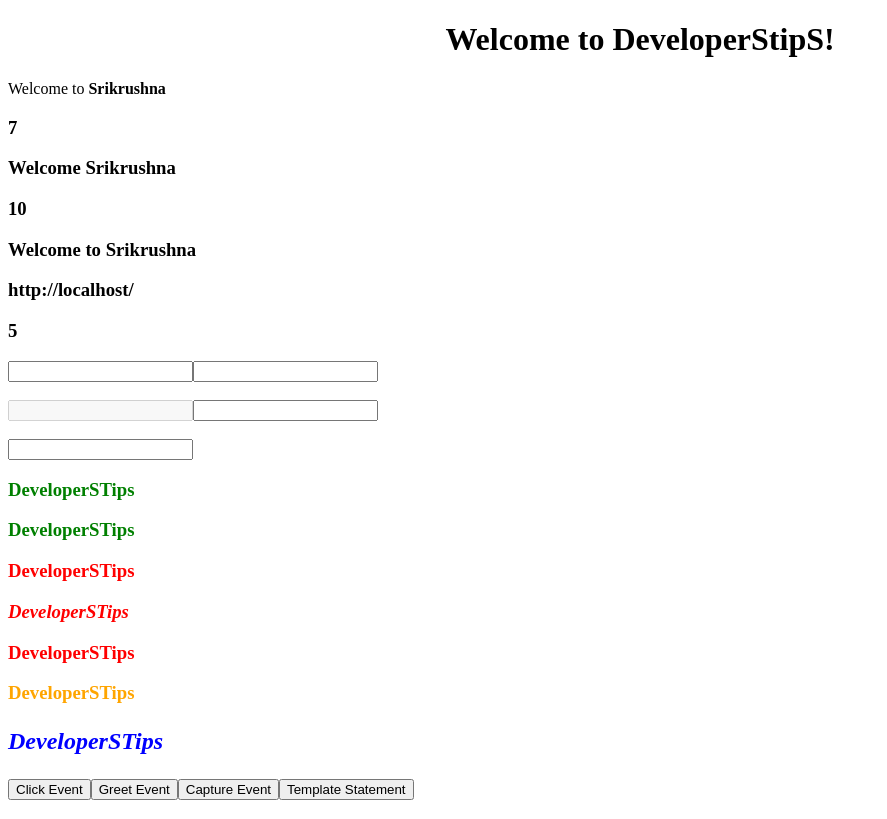
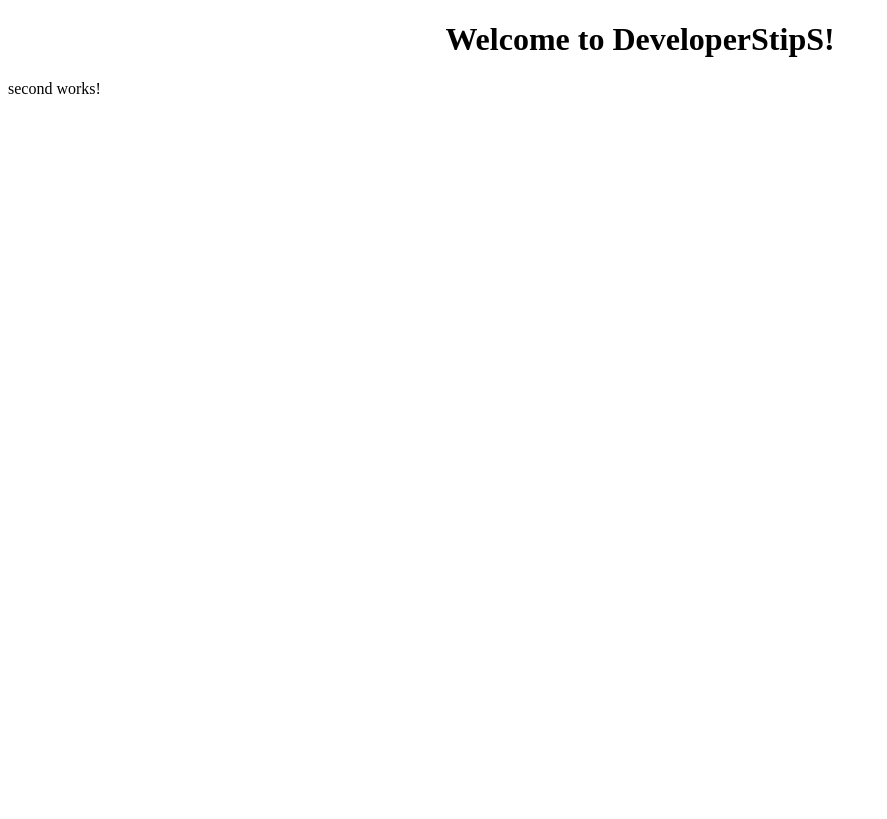
Before and after one commit to SrikrushnaP/angular_tutorial, an Angular app: page / in a window 1280 px wide. Shown: the whole page, without its empty margins (0-887 px from the left). Built offline with nearby package versions, Linux system fonts and the light colour scheme.

Commit message:
Create anoother inline component for better visibility

```diff
--- a/src/app/app.component.html
+++ b/src/app/app.component.html
@@ -4,5 +4,6 @@
     Welcome to {{ title }}!
   </h1>
 </div>
-<app-first></app-first>
+<!-- <app-first></app-first> -->
+<app-second></app-second>
 <router-outlet></router-outlet>
--- a/src/app/app.module.ts
+++ b/src/app/app.module.ts
@@ -4,11 +4,13 @@
 import { AppRoutingModule } from './app-routing.module';
 import { AppComponent } from './app.component';
 import { FirstComponent } from './first/first.component';
+import { SecondComponent } from './second/second.component';
 
 @NgModule({
   declarations: [
     AppComponent,
-    FirstComponent
+    FirstComponent,
+    SecondComponent
   ],
   imports: [
     BrowserModule,
--- /dev/null
+++ b/src/app/second/second.component.ts
@@ -0,0 +1,19 @@
+import { Component, OnInit } from '@angular/core';
+
+@Component({
+  selector: 'app-second',
+  template: `
+    <p>
+      second works!
+    </p>
+  `,
+  styles: []
+})
+export class SecondComponent implements OnInit {
+
+  constructor() { }
+
+  ngOnInit() {
+  }
+
+}
```
Also changed, not shown: 1 other file (tests, documents, lock files or other folders).
